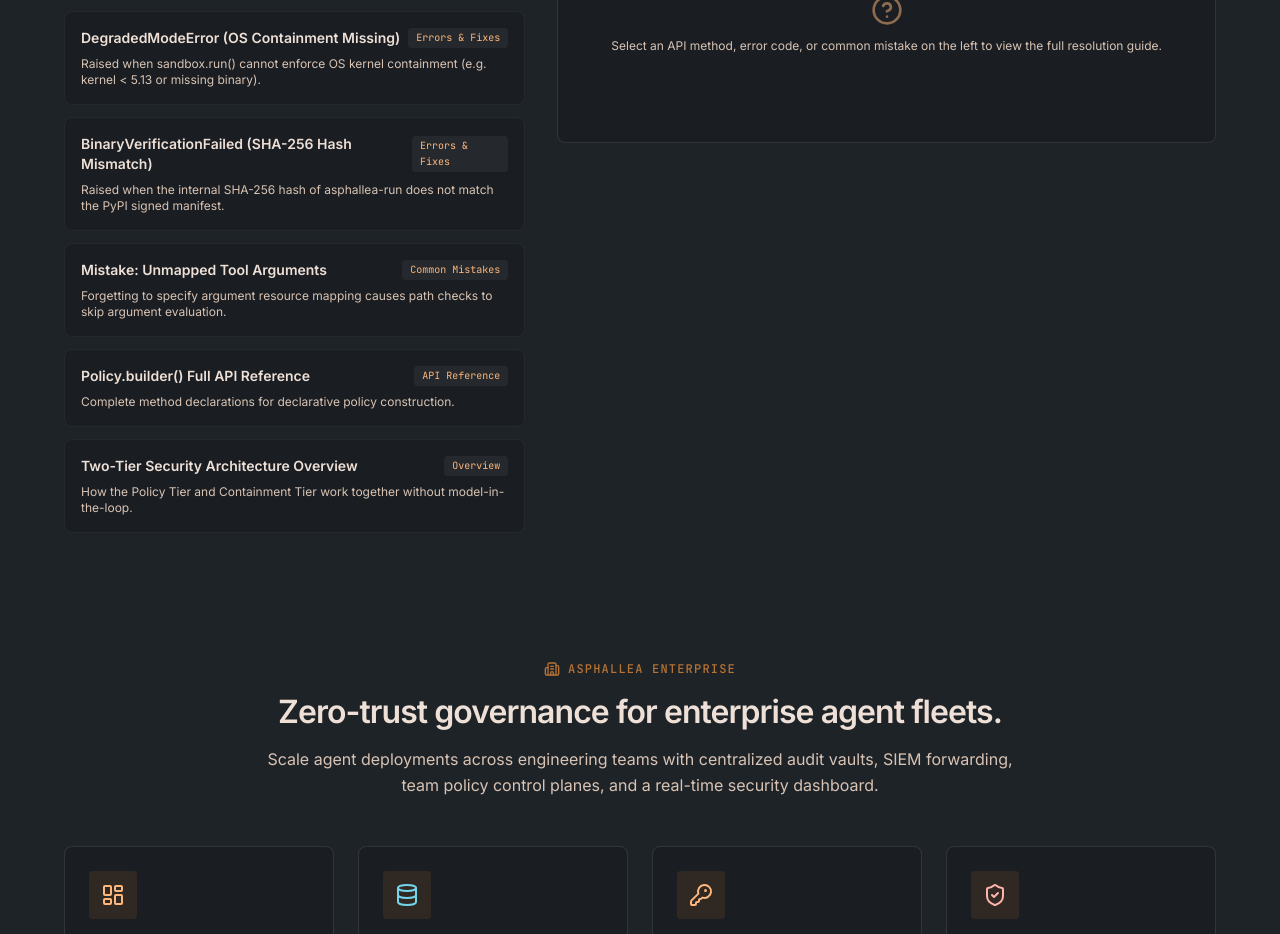
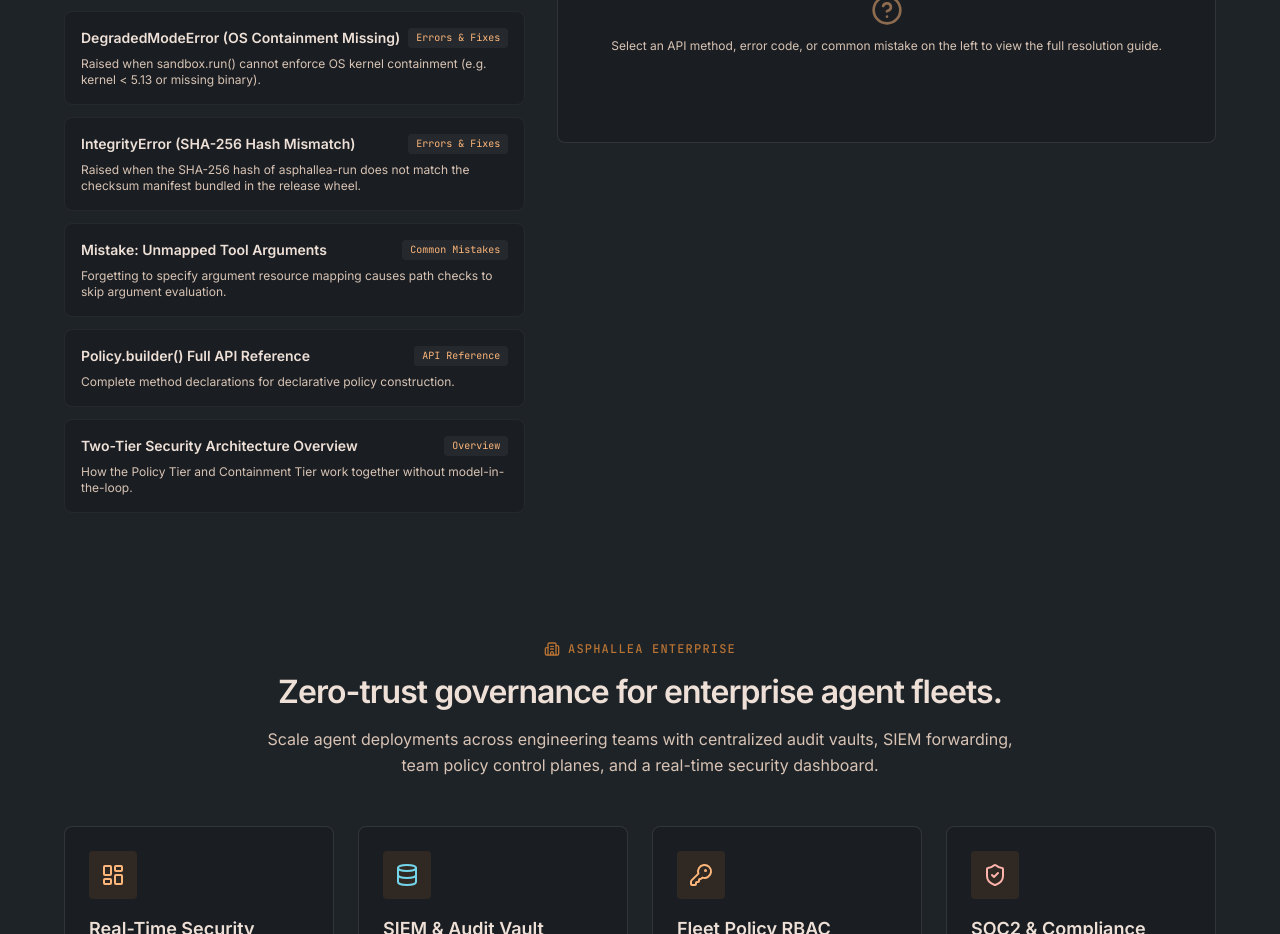
Before and after one commit to Asphallea/asphallea_website, a React (Vite) app: page / in a window 1280 px wide. Shown: the part 6560-7494 px from the top of the page. Built offline with nearby package versions, Linux system fonts and the light colour scheme; no server answers.

Commit message:
docs: correct the integrity-error entry to the real IntegrityError type

```diff
--- a/src/components/DocsSection.tsx
+++ b/src/components/DocsSection.tsx
@@ -48,11 +48,11 @@ result = sandbox.run(cmd, policy=policy, allow_degraded=True)`,
     },
     {
       id: 'err-binary-verification',
-      title: 'BinaryVerificationFailed (SHA-256 Hash Mismatch)',
+      title: 'IntegrityError (SHA-256 Hash Mismatch)',
       category: 'Errors & Fixes',
-      summary: 'Raised when the internal SHA-256 hash of asphallea-run does not match the PyPI signed manifest.',
-      symptom: 'asphallea.exceptions.BinaryVerificationFailed: SHA-256 binary hash mismatch',
-      solution: 'Reinstall the Python package cleanly with "pip install --force-reinstall asphallea" or verify ASPHALLEA_CORE_BIN env variable.',
+      summary: 'Raised when the SHA-256 hash of asphallea-run does not match the checksum manifest bundled in the release wheel.',
+      symptom: 'asphallea.IntegrityError: core binary hash <actual> does not match the manifest hash <expected>; the binary may have been tampered with or replaced',
+      solution: 'Reinstall the release wheel for your platform from the GitHub releases page with --force-reinstall, which restores both the core binary and its manifest. If you are pointing at your own binary via ASPHALLEA_CORE_BIN, check that it is the one you intend and verify its SHA-256 against the release page.',
     },
     {
       id: 'pitfall-unmapped-args',
```
